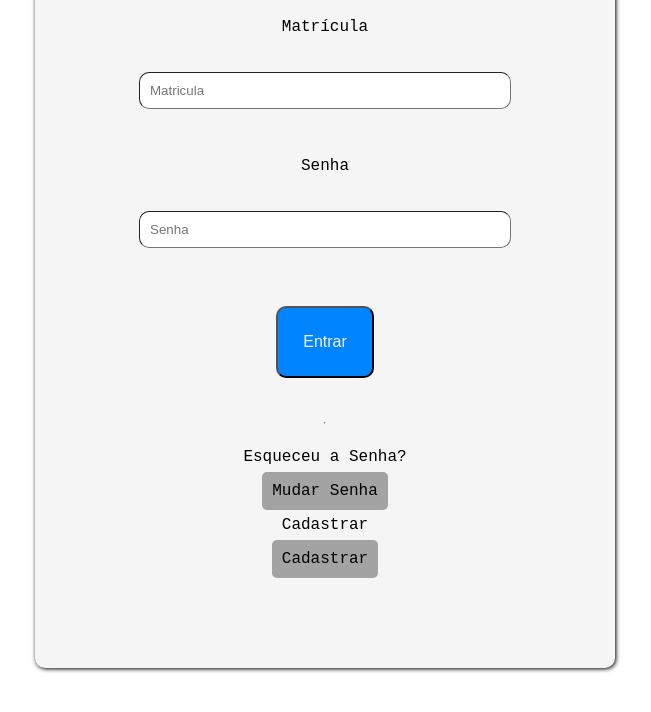
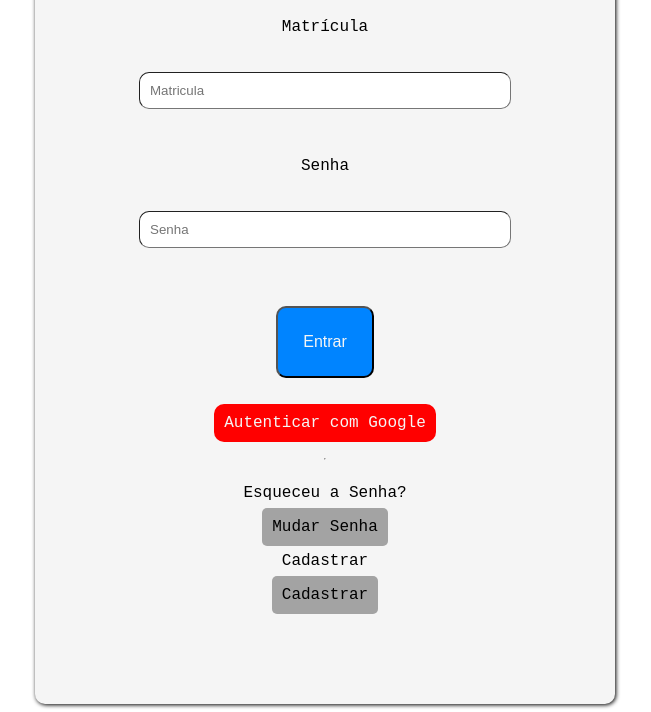
Before and after one commit to Brenotcs/WebUcsalProject, a website: page index.html in a window 1280 px wide. Shown: the part 218-930 px from the top of the page, without its empty margins (315-966 px from the left). Before the commit the page ends 894 px from the top, so only its background shows below. Drawn offline with Linux system fonts and the light colour scheme.

Commit message:
algumas interações

```diff
--- a/index.html
+++ b/index.html
@@ -17,8 +17,7 @@
     <script src="https://www.gstatic.com/firebasejs/9.6.10/firebase-database.js"></script>
     <script src="https://www.gstatic.com/firebasejs/9.6.10/firebase-analytics.js"></script>
     <script src="real-time-database.js"></script>
-    <script src="firebase/firebase.js"></script>
-    <script src="authentication.js"></script>
+
 
     <header>
     </header>
@@ -38,6 +37,10 @@
             <br>
             <input type="submit" name="submit" id="submit" value="Entrar" class="send"><br><br>
 
+            <div class="buttonAuth">
+                <a href="" class="authGoogleButton">Autenticar com Google</a>
+            </div>
+            <br>
 
             <hr>
 
--- a/real-time-database.js
+++ b/real-time-database.js
@@ -5,6 +5,7 @@ var emailInput = document.getElementById('emailInput');
 var matriculaInput = document.getElementById('matriculaInput');
 var passwordInput = document.getElementById('passwordInput');
 var submitButton = document.getElementById('submitButton');
+var authGoogleButton = document.getElementById('authGoogleButton');
 
 submitButton.addEventListener('click', function () {
     create(nomeInput.value, sobrenomeInput.value, emailInput.value, matriculaInput.value, passwordInput.value);
--- a/style.css
+++ b/style.css
@@ -47,3 +47,10 @@ body{
     border-radius: 5px;
     text-decoration: none;
 }
+.authGoogleButton{
+    padding: 10px;
+    border-radius: 10px;
+    background-color: #ff0000;
+    color: #f5f5f5;
+    text-decoration: none;
+}
```
Also changed, not shown: mudarSenha.html (+0 -1 lines), real-time-database.html (+5 -1 lines), authentication.js (deleted).
